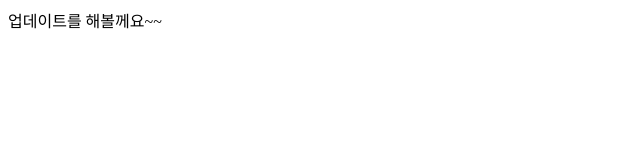
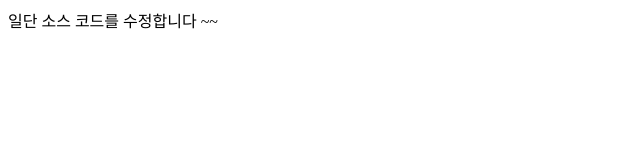
Before and after one commit to leejuyeon721/bh, a plain HTML site: page index.html in a window 1280 px wide. Shown: the whole page, without its empty margins (0-640 px from the left). Drawn offline with Linux system fonts and the light colour scheme.

Commit message:
third update

```diff
--- a/index.html
+++ b/index.html
@@ -6,6 +6,6 @@
     <title>Document</title>
 </head>
 <body>
-    업데이트를 해볼께요~~
+    일단 소스 코드를 수정합니다 ~~
 </body>
 </html>
```
